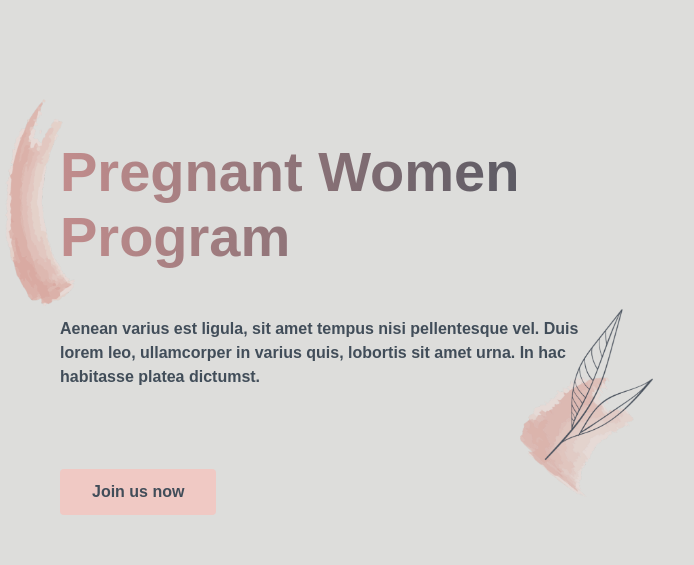
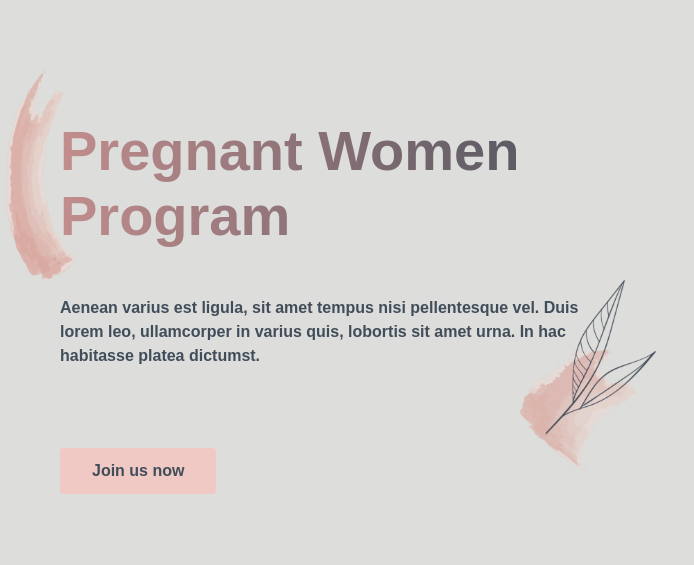
Before and after one commit to kensykasia/Yoga-landing-page, a plain HTML site: page index.html in a window 1280 px wide. Shown: the part 153-718 px from the top of the page, 0-694 px from the left. Drawn offline with Linux system fonts and the light colour scheme.

Commit message:
main-content margin changes

```diff
--- a/styles.css
+++ b/styles.css
@@ -215,6 +215,7 @@
 
 .main-content {
     position:relative;
+    margin-top: -50px;
 
 }
 
@@ -242,6 +243,7 @@
     -webkit-text-fill-color: transparent;
     -moz-text-fill-color: transparent;
     margin-left: 10px;
+    margin-top: 0.5rem;
 }
 
 .main-content p {
```
